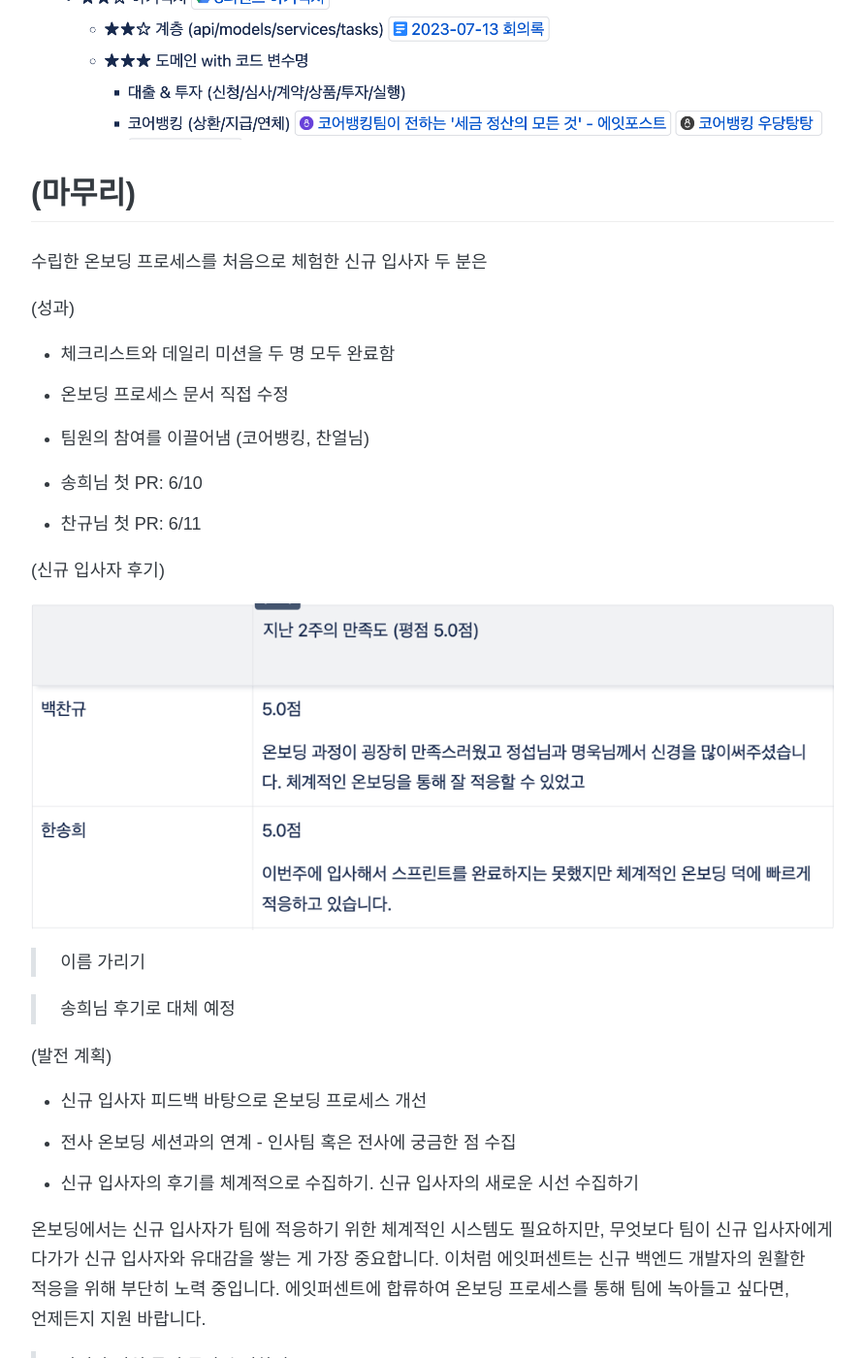
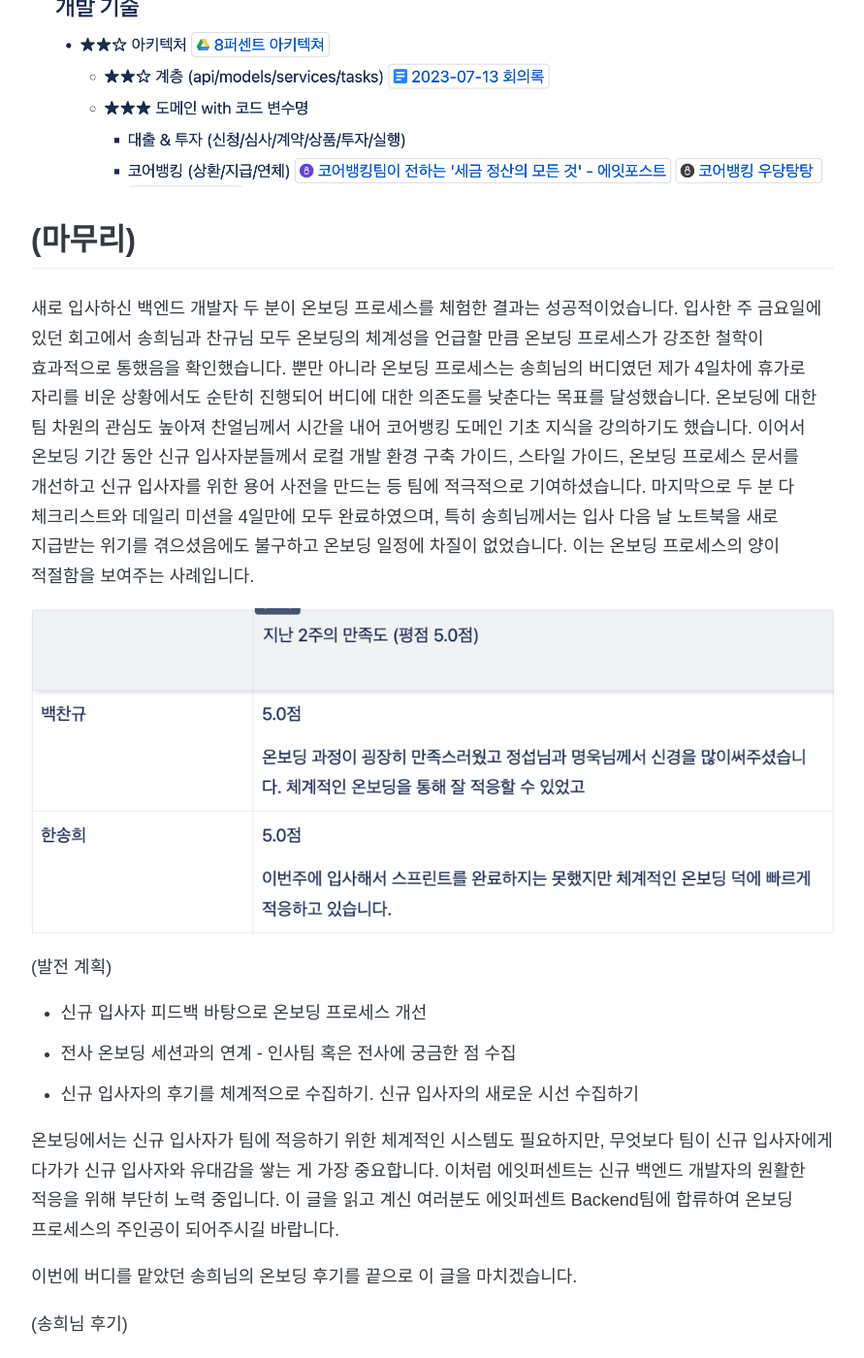
Before and after one commit to 8percent/8percent.github.io, a Jekyll site: the page built from _posts/2024-06-25-백엔드팀-온보딩-수립-여정.md, in a window 1280 px wide and 1400 px high, scrolled down 7260 px. Shown: the whole window at 97% size, without its empty margins (194-1085 px from the left). Built offline with Jekyll 4.4.1, drawn with Linux system fonts in a browser that asks for light colours; some web fonts are replaced; some of the changed text lies outside the part shown.

Commit message:
ADD: 결론 초안

```diff
--- a/_posts/2024-06-25-백엔드팀-온보딩-수립-여정.md
+++ b/_posts/2024-06-25-백엔드팀-온보딩-수립-여정.md
@@ -8,9 +8,11 @@
 - 버디 경험 공유가 팀 온보딩 프로세스 수립으로 확장됨
 - 우연찮게 두 명이 동시에 합류하게 됨
 
+개발 환경 구축은 이미 문서화 되어 있음
+
 ## (과정)
 
-온보딩 프로세스는 온보딩에서 해야할 일을 정의하고 수행 방식을 체계화한 뒤, 온보딩의 목표와 철학을 바탕으로 실제 활동을 구성해나가는 과정으로 수립되었습니다. 버디를 맡았던 직전 입사자를 비롯해 Backend팀의 리더, 인사팀 담당자, CTO님을 인터뷰하고 이전의 버디 경험을 더해 온보딩 프로세스 수립의 근거로 삼았습니다. 온보딩 프로세스의 진행 기간은 Backend팀 신규 입사자 합류일로부터 1주일(5영업일)로 설정했습니다.
+온보딩 프로세스는 온보딩에서 해야할 일을 정의하고 수행 방식을 체계화한 뒤, 온보딩의 목표와 철학을 바탕으로 실제 활동을 구성해나가는 과정으로 만들어졌습니다. 버디를 맡았던 직전 입사자를 비롯해 Backend팀의 리더, 인사팀 담당자, CTO님을 인터뷰하고 이전의 버디 경험을 더해 온보딩 프로세스 수립의 근거로 삼았습니다. 온보딩 프로세스의 진행 기간은 Backend팀 신규 입사자 합류일로부터 1주일(5영업일)로 설정했습니다.
 
 (2024-05-22 ~ 2024-06-03)
 
@@ -83,24 +85,9 @@
 
 ## (마무리)
 
-수립한 온보딩 프로세스를 처음으로 체험한 신규 입사자 두 분은
-
-(성과)
-
-- 체크리스트와 데일리 미션을 두 명 모두 완료함
-- 온보딩 프로세스 문서 직접 수정
-- 팀원의 참여를 이끌어냄 (코어뱅킹, 찬얼님)
-
-- 송희님 첫 PR: 6/10
-- 찬규님 첫 PR: 6/11
-
-(신규 입사자 후기)
+새로 입사하신 백엔드 개발자 두 분이 온보딩 프로세스를 체험한 결과는 성공적이었습니다. 입사한 주 금요일에 있던 회고에서 송희님과 찬규님 모두 온보딩의 체계성을 언급할 만큼 온보딩 프로세스가 강조한 철학이 효과적으로 통했음을 확인했습니다. 뿐만 아니라 온보딩 프로세스는 송희님의 버디였던 제가 4일차에 휴가로 자리를 비운 상황에서도 순탄히 진행되어 버디에 대한 의존도를 낮춘다는 목표를 달성했습니다. 온보딩에 대한 팀 차원의 관심도 높아져 찬얼님께서 시간을 내어 코어뱅킹 도메인 기초 지식을 강의하기도 했습니다. 이어서 온보딩 기간 동안 신규 입사자분들께서 로컬 개발 환경 구축 가이드, 스타일 가이드, 온보딩 프로세스 문서를 개선하고 신규 입사자를 위한 용어 사전을 만드는 등 팀에 적극적으로 기여하셨습니다. 마지막으로 두 분 다 체크리스트와 데일리 미션을 4일만에 모두 완료하였으며, 특히 송희님께서는 입사 다음 날 노트북을 새로 지급받는 위기를 겪으셨음에도 불구하고 온보딩 일정에 차질이 없었습니다. 이는 온보딩 프로세스의 양이 적절함을 보여주는 사례입니다.
 
 ![alt text](/images/image-8.png)
-
-> 이름 가리기
-
-> 송희님 후기로 대체 예정
 
 (발전 계획)
 
@@ -108,6 +95,8 @@
 - 전사 온보딩 세션과의 연계 - 인사팀 혹은 전사에 궁금한 점 수집
 - 신규 입사자의 후기를 체계적으로 수집하기. 신규 입사자의 새로운 시선 수집하기
 
-온보딩에서는 신규 입사자가 팀에 적응하기 위한 체계적인 시스템도 필요하지만, 무엇보다 팀이 신규 입사자에게 다가가 신규 입사자와 유대감을 쌓는 게 가장 중요합니다. 이처럼 에잇퍼센트는 신규 백엔드 개발자의 원활한 적응을 위해 부단히 노력 중입니다. 에잇퍼센트에 합류하여 온보딩 프로세스를 통해 팀에 녹아들고 싶다면, 언제든지 지원 바랍니다.
+온보딩에서는 신규 입사자가 팀에 적응하기 위한 체계적인 시스템도 필요하지만, 무엇보다 팀이 신규 입사자에게 다가가 신규 입사자와 유대감을 쌓는 게 가장 중요합니다. 이처럼 에잇퍼센트는 신규 백엔드 개발자의 원활한 적응을 위해 부단히 노력 중입니다. 이 글을 읽고 계신 여러분도 에잇퍼센트 Backend팀에 합류하여 온보딩 프로세스의 주인공이 되어주시길 바랍니다.
 
-> 마지막 지원 독려 문장 수정하기
+이번에 버디를 맡았던 송희님의 온보딩 후기를 끝으로 이 글을 마치겠습니다.
+
+(송희님 후기)
```
